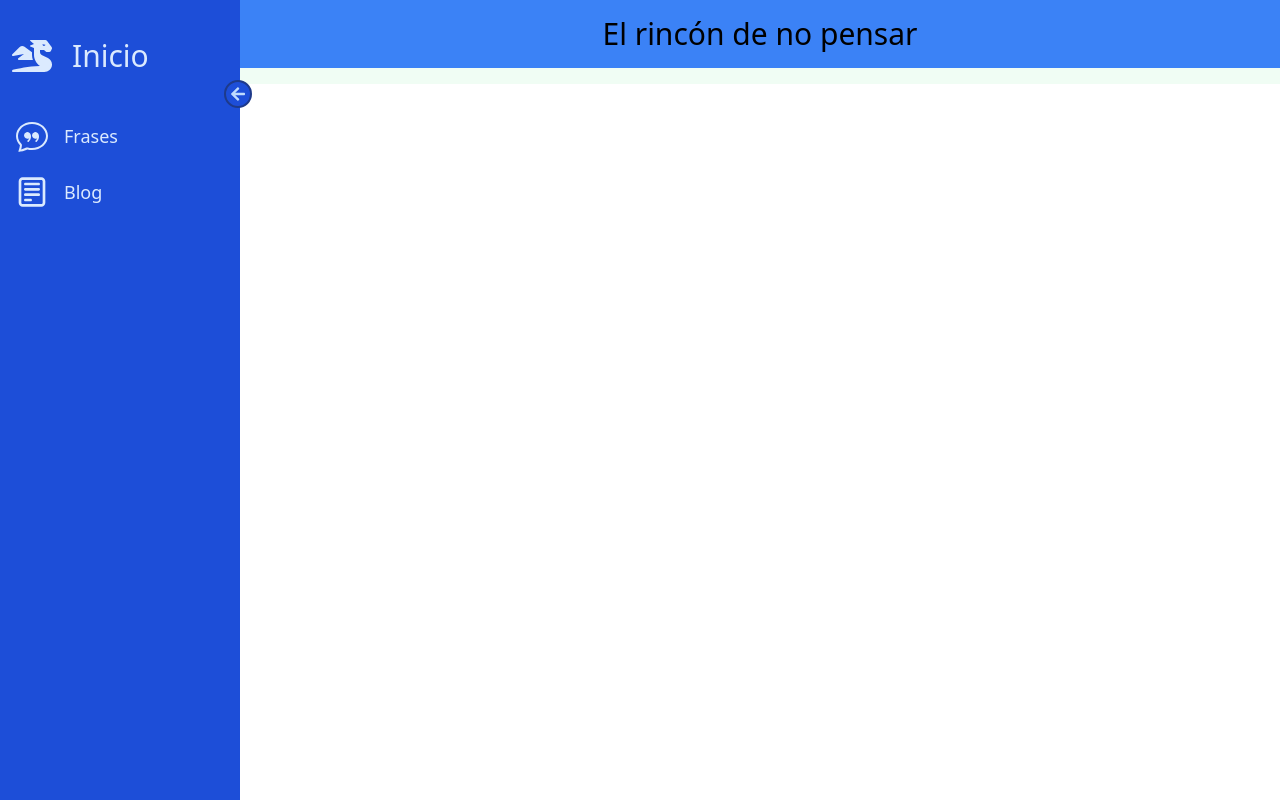
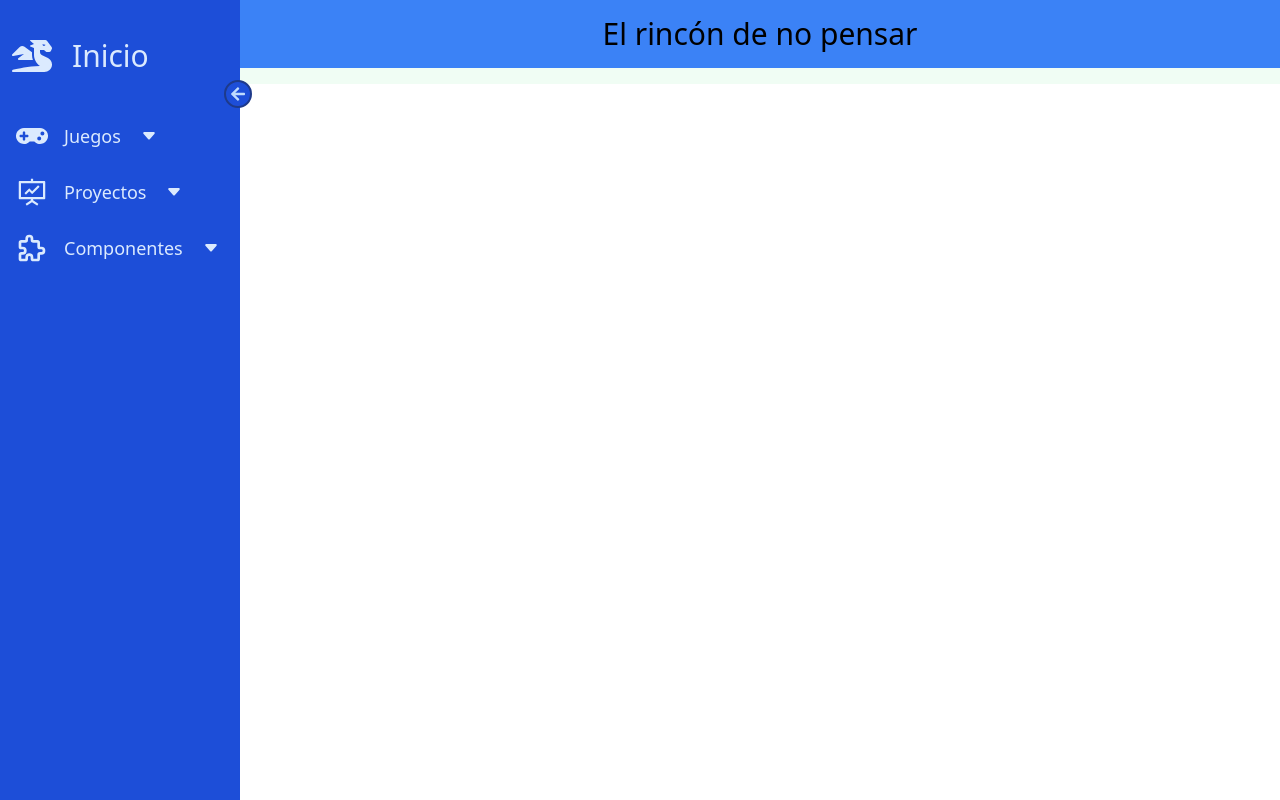
Before and after one commit to irenealcaine/el-rincon-de-no-pensar, a React (Create React App) app: page / in a window 1280 px wide. Both pictures are taken after a click on the icon 62 px from the left and 94 px from the top of the page. Built offline with nearby package versions, Linux system fonts and the light colour scheme.

Commit message:
Update Sidebar.jsx and Menus.js

```diff
--- a/src/Components/Sidebar.jsx
+++ b/src/Components/Sidebar.jsx
@@ -1,20 +1,31 @@
 import React, { useState } from "react";
 import { Link } from "react-router-dom";
 import Menus from "../data/Menus.js";
-import { FaDragon, FaArrowLeft } from 'react-icons/fa'
+import { FaDragon, FaArrowLeft, FaGamepad } from "react-icons/fa";
+import { BsChatQuote, BsFillCaretDownFill } from "react-icons/bs";
+import { TfiClose } from "react-icons/tfi";
+import { AiOutlineFundProjectionScreen } from "react-icons/ai";
+import { CgNotes } from "react-icons/cg";
+import { TbPuzzle } from "react-icons/tb";
+import { MdOutlineWatchLater } from "react-icons/md";
 
 const Sidebar = () => {
   const [open, setOpen] = useState(false);
   const [subMenuOpen, setSubMenuOpen] = useState(false);
+  const [gamesSubMenuOpen, setGamesSubMenuOpen] = useState(false);
+  const [projectsSubMenuOpen, setProjectsSubMenuOpen] = useState(false);
+  const [componentsSubMenuOpen, setComponentsSubMenuOpen] = useState(false);
 
   return (
     <div className="flex z-10 top-0 left-0 fixed md:relative font-caveat">
       <div
-        className={`${open ? "w-60" : "w-16"
+        className={`${
+          open ? "w-60" : "w-16"
         } duration-200 h-screen p-2 pt-8 bg-blue-700 sticky top-0 left-0`}
       >
         <FaArrowLeft
-          className={` duration-200 absolute cursor-pointer rounded-full -right-3 top-20 h-7 w-7 p-1 text-blue-200 border-2 border-blue-900 bg-blue-700 ${!open && "rotate-180"
+          className={` duration-200 absolute cursor-pointer rounded-full -right-3 top-20 h-7 w-7 p-1 text-blue-200 border-2 border-blue-900 bg-blue-700 ${
+            !open && "rotate-180"
           }`}
           onClick={() => setOpen(!open)}
         />
@@ -24,10 +35,13 @@ const Sidebar = () => {
         >
           <div className="flex gap-x-4 items-center ">
             <FaDragon
-              className={`duration-500 w-12 h-12 p-1 ${open && "rotate-[360deg]"}`}
+              className={`duration-500 w-12 h-12 p-1 ${
+                open && "rotate-[360deg]"
+              }`}
             />
             <h1
-              className={` origin-left font-medium text-3xl duration-200  ${!open && "scale-0"
+              className={` origin-left font-medium text-3xl duration-200  ${
+                !open && "scale-0"
               }`}
             >
               Inicio
@@ -35,54 +49,94 @@ const Sidebar = () => {
           </div>
         </Link>
 
-        <ul className="pt-6">
-          {Menus.map((menu, index) => (
+        <div className="pt-6">
           <div>
             <Link
-                to={`${menu.to}`}
-                key={index}
-                className={`text-blue-100 text-lg flex items-center gap-x-4 cursor-pointer p-2 hover:bg-blue-400 hover:text-blue-900 duration-200 mt-2 rounded-md`}
+              to="/games"
+              className="text-blue-100 text-lg flex items-center gap-x-4 cursor-pointer p-2 hover:bg-blue-400 hover:text-blue-900 duration-200 mt-2 rounded-md"
             >
-                {/* <img src={menu.src} className="w-8" alt="/" /> */}
-                {menu.icon}
-                <span
-                  className={`${!open && "hidden"} origin-left duration-200`}
-                >
-                  {" "}
-                  {menu.title}
+              <FaGamepad className="w-8 h-8" />
+              <span className={`${!open && "hidden"} origin-left duration-200`}>
+                Juegos
               </span>
-                {menu.submenu ? (
-                  <img
-                    alt="/"
-                    src="https://cdn-icons-png.flaticon.com/512/25/25637.png"
-                    onClick={() => setSubMenuOpen(!subMenuOpen)}
-                    className={`duration-200 cursor-pointer w-12 h-4 hover:h-6 ${!subMenuOpen && "rotate-180"
+              <BsFillCaretDownFill
+                onClick={() => setGamesSubMenuOpen(!gamesSubMenuOpen)}
+                className={`duration-200 cursor-pointer w-6 h-4 hover:h-6 ${
+                  gamesSubMenuOpen && "rotate-180"
                 } ${!open && "hidden"}`}
               />
-                ) : (
-                  ""
-                )}
             </Link>
-              {menu.submenu ? (
-                <ul>
-                  {menu.submenu.map((submenu, index) => (
+            <div>
               <Link
-                      to={`${menu.to}/${submenu.to}`}
-                      className={`text-blue-100 flex items-center gap-x-4 cursor-pointer p-2 hover:bg-blue-400 hover:text-blue-900 rounded-md duration-200 ml-10 ${!open && "hidden"
-                        } ${subMenuOpen ? "block" : "hidden"}`}
+                to="/games/tic-tac-toe"
+                className={`text-blue-100 flex items-center gap-x-4 cursor-pointer p-2 hover:bg-blue-400 hover:text-blue-900 rounded-md duration-200 ml-10 ${
+                  !open && "hidden"
+                } ${gamesSubMenuOpen ? "block" : "hidden"}`}
               >
-                      <img src={submenu.src} alt="/" className="h-4" />
+                <TfiClose className="h-6" />
+                Tic-tac-toe
+              </Link>
+            </div>
+          </div>
 
-                      {submenu.title}
+          <div>
+            <Link
+              to="/projects"
+              className="text-blue-100 text-lg flex items-center gap-x-4 cursor-pointer p-2 hover:bg-blue-400 hover:text-blue-900 duration-200 mt-2 rounded-md"
+            >
+              <AiOutlineFundProjectionScreen className="w-8 h-8" />
+              <span className={`${!open && "hidden"} origin-left duration-200`}>
+                Proyectos
+              </span>
+              <BsFillCaretDownFill
+                onClick={() => setProjectsSubMenuOpen(!projectsSubMenuOpen)}
+                className={`duration-200 cursor-pointer w-6 h-4 hover:h-6 ${
+                  projectsSubMenuOpen && "rotate-180"
+                } ${!open && "hidden"}`}
+              />
             </Link>
-                  ))}
-                </ul>
-              ) : (
-                ""
-              )}
+            <div>
+              <Link
+                to="/projects/blog"
+                className={`text-blue-100 flex items-center gap-x-4 cursor-pointer p-2 hover:bg-blue-400 hover:text-blue-900 rounded-md duration-200 ml-10 ${
+                  !open && "hidden"
+                } ${projectsSubMenuOpen ? "block" : "hidden"}`}
+              >
+                <CgNotes className="h-6" />
+                Blog
+              </Link>
             </div>
-          ))}
-        </ul>
+          </div>
+
+          <div>
+            <Link
+              to="/components"
+              className="text-blue-100 text-lg flex items-center gap-x-4 cursor-pointer p-2 hover:bg-blue-400 hover:text-blue-900 duration-200 mt-2 rounded-md"
+            >
+              <TbPuzzle className="w-8 h-8" />
+              <span className={`${!open && "hidden"} origin-left duration-200`}>
+                Componentes
+              </span>
+              <BsFillCaretDownFill
+                onClick={() => setComponentsSubMenuOpen(!componentsSubMenuOpen)}
+                className={`duration-200 cursor-pointer w-6 h-4 hover:h-6 ${
+                  componentsSubMenuOpen && "rotate-180"
+                } ${!open && "hidden"}`}
+              />
+            </Link>
+            <div>
+              <Link
+                to="/components/watch"
+                className={`text-blue-100 flex items-center gap-x-4 cursor-pointer p-2 hover:bg-blue-400 hover:text-blue-900 rounded-md duration-200 ml-10 ${
+                  !open && "hidden"
+                } ${componentsSubMenuOpen ? "block" : "hidden"}`}
+              >
+                <MdOutlineWatchLater className="h-6" />
+                Reloj
+              </Link>
+            </div>
+          </div>
+        </div>
       </div>
     </div>
   );
```
Also changed, not shown: src/data/Menus.js (+4 -4 lines). Lines whose indentation alone changed are shown as unchanged.
